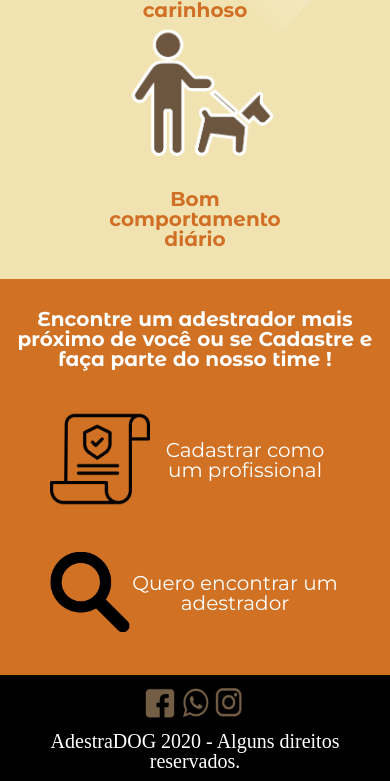
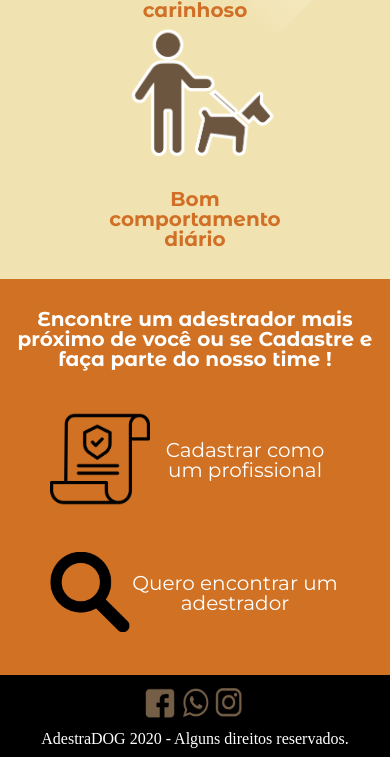
Before and after one commit to AntonioGSC/AdestraDOG, a plain HTML site: page index.html in a window 390 px wide. Shown: the part 2633-3414 px from the top of the page. After the commit the page ends 3390 px from the top, so only its background shows below. Drawn offline with Linux system fonts and the light colour scheme.

Commit message:
fixing-footer

```diff
--- a/style/cadastro.css
+++ b/style/cadastro.css
@@ -362,6 +362,9 @@
                                                                         width: 350px;
                                                                         font-size: 15px;
                                                                     }
+                                                                    footer{
+                                                                        font-size: 16px;
+                                                                    }
                                                                 }
 
                                                                 @media screen and (max-width:570px) {
--- a/style/index.css
+++ b/style/index.css
@@ -412,7 +412,9 @@ footer{
         top: 55px;
     }
 
-
+    footer{
+        font-size: 16px;
+    }
 
     .happy-dog{
         object-position: 70%;
```
